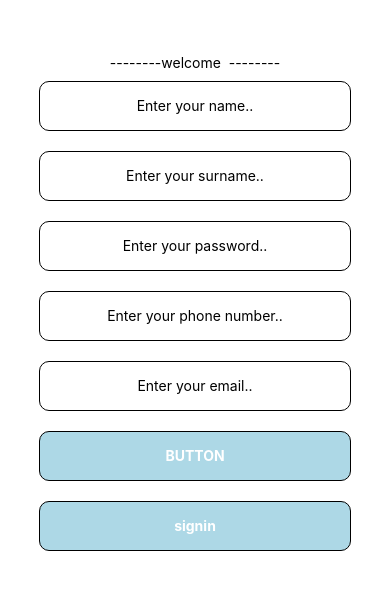
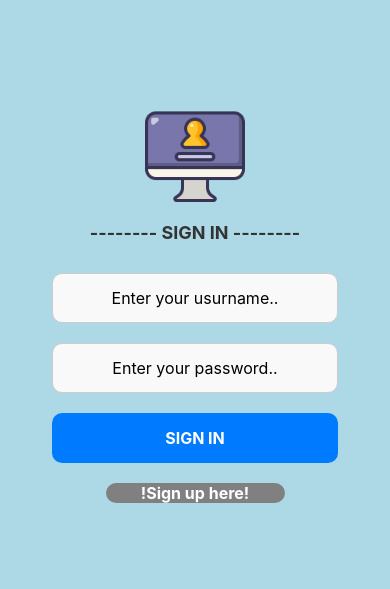
Before and after one commit to emirzaza/RectalCancerDiagnosisMobile, a React Native app: screen /giris in a window 390 px wide. Shown: the part 115-704 px from the top of the page. Built offline with nearby package versions, Linux system fonts and the light colour scheme.

Commit message:
ADD redux

```diff
--- a/App.js
+++ b/App.js
@@ -1,9 +1,13 @@
 import React from 'react'
 import Rootstack from './src/navigation/rootstack';
+import { Provider } from 'react-redux';
+import { store } from './src/redux/store';
 
 const App = () => {
   return (
-    <Rootstack></Rootstack>
+    <Provider store={store}>
+      <Rootstack></Rootstack>
+    </Provider>
   )
 }
 
--- a/package.json
+++ b/package.json
@@ -11,12 +11,14 @@
   "dependencies": {
     "@react-navigation/native": "^7.0.14",
     "@react-navigation/native-stack": "^7.2.0",
+    "@reduxjs/toolkit": "^2.5.0",
     "expo": "~52.0.18",
     "expo-status-bar": "~2.0.0",
     "react": "18.3.1",
     "react-native": "0.76.5",
     "react-native-safe-area-context": "4.12.0",
-    "react-native-screens": "~4.4.0"
+    "react-native-screens": "~4.4.0",
+    "react-redux": "^9.2.0"
   },
   "devDependencies": {
     "@babel/core": "^7.20.0"
--- a/src/components/screens/accountCenter.js
+++ b/src/components/screens/accountCenter.js
@@ -1,14 +1,88 @@
-import { StyleSheet, Text, View } from 'react-native'
-import React from 'react'
+import React from 'react';
+import { StyleSheet, Text, View, TextInput, TouchableOpacity, ScrollView } from 'react-native';
 
-const accountCenter = () => {
+const AccountCenter = () => {
   return (
-    <View>
-      <Text>accountCenter</Text>
-    </View>
-  )
-}
+    <ScrollView contentContainerStyle={styles.container}>
+      <View style={styles.formWrapper}>
+        <Text style={styles.heading}>Account Center</Text>
 
-export default accountCenter
+        <Text style={styles.label}>Name:</Text>
+        <TextInput style={styles.input} placeholder="Enter your name" />
 
-const styles = StyleSheet.create({})
+        <Text style={styles.label}>Surname:</Text>
+        <TextInput style={styles.input} placeholder="Enter your surname" />
+
+        <Text style={styles.label}>Username:</Text>
+        <TextInput style={styles.input} placeholder="Enter your username" />
+
+        <Text style={styles.label}>Password:</Text>
+        <TextInput style={styles.input} placeholder="Enter your password" secureTextEntry={true} />
+
+        <Text style={styles.label}>E-mail:</Text>
+        <TextInput style={styles.input} placeholder="Enter your email" keyboardType="email-address" />
+
+        <TouchableOpacity style={styles.button}>
+          <Text style={styles.buttonText}>UPDATE</Text>
+        </TouchableOpacity>
+      </View>
+    </ScrollView>
+  );
+};
+
+export default AccountCenter;
+
+const styles = StyleSheet.create({
+  container: {
+    flexGrow: 1,
+    justifyContent: 'center',
+    alignItems: 'center',
+    backgroundColor: '#e6f7ff',
+    padding: 16,
+  },
+  formWrapper: {
+    width: '100%',
+    maxWidth: 400,
+    padding: 20,
+    backgroundColor: '#ffffff',
+    borderRadius: 10,
+    borderWidth: 1,
+    borderColor: '#d9e9f3',
+    boxShadow: '0px 4px 8px rgba(0, 0, 0, 0.1)',
+  },
+  heading: {
+    fontSize: 24,
+    fontWeight: 'bold',
+    color: '#007bff',
+    textAlign: 'center',
+    marginBottom: 20,
+  },
+  label: {
+    fontSize: 16,
+    fontWeight: 'bold',
+    color: '#0056b3',
+    marginBottom: 5,
+  },
+  input: {
+    width: '100%',
+    padding: 12,
+    marginBottom: 15,
+    borderWidth: 1,
+    borderColor: '#cce4f6',
+    borderRadius: 5,
+    fontSize: 14,
+    backgroundColor: '#f9fcff',
+  },
+  button: {
+    backgroundColor: '#007bff',
+    padding: 12,
+    borderRadius: 5,
+    alignItems: 'center',
+    marginTop: 10,
+  },
+  buttonText: {
+    color: '#fff',
+    fontSize: 16,
+    fontWeight: 'bold',
+  },
+});
--- a/src/components/screens/history.js
+++ b/src/components/screens/history.js
@@ -1,14 +1,93 @@
-import { StyleSheet, Text, View } from 'react-native'
-import React from 'react'
+import React from 'react';
+import { StyleSheet, Text, View, FlatList } from 'react-native';
 
-const history = () => {
+const History = ({ data }) => {
+  const renderItem = ({ item }) => (
+    <View style={styles.row}>
+      <Text style={styles.cell}>{item.UserID}</Text>
+      <Text style={styles.cell}>{item.Username}</Text>
+      <Text style={styles.cell}>{item.Email}</Text>
+      <Text style={styles.cell}>{item.Name}</Text>
+    </View>
+  );
+
   return (
-    <View>
-      <Text>history</Text>
+    <View style={styles.container}>
+      <Text style={styles.heading}>Previous Results</Text>
+      <View style={styles.tableHeader}>
+        <Text style={styles.headerCell}>ID</Text>
+        <Text style={styles.headerCell}>Name</Text>
+        <Text style={styles.headerCell}>Description</Text>
+        <Text style={styles.headerCell}>Result</Text>
+      </View>
+      {data && data.length > 0 ? (
+        <FlatList
+          data={data}
+          renderItem={renderItem}
+          keyExtractor={(item) => item.UserID.toString()}
+        />
+      ) : (
+        <Text style={styles.noData}>No data available</Text>
+      )}
     </View>
-  )
-}
+  );
+};
 
-export default history
+export default History;
 
-const styles = StyleSheet.create({})
+const styles = StyleSheet.create({
+  container: {
+    flex: 1,
+    backgroundColor: '#e6f7ff',
+    padding: 16,
+    justifyContent: 'center',
+    alignItems: 'center',
+  },
+  heading: {
+    fontSize: 24,
+    fontWeight: 'bold',
+    color: '#007bff',
+    marginBottom: 20,
+  },
+  tableHeader: {
+    flexDirection: 'row',
+    width: '90%',
+    maxWidth: 1000,
+    backgroundColor: '#d9e9f3',
+    borderRadius: 10,
+    padding: 10,
+    marginBottom: 10,
+  },
+  headerCell: {
+    flex: 1,
+    fontWeight: 'bold',
+    color: '#0056b3',
+    fontSize: 16,
+    textAlign: 'left',
+  },
+  row: {
+    flexDirection: 'row',
+    width: '90%',
+    maxWidth: 1000,
+    backgroundColor: '#ffffff',
+    borderRadius: 10,
+    padding: 10,
+    marginBottom: 5,
+    shadowColor: '#000',
+    shadowOpacity: 0.1,
+    shadowRadius: 4,
+    elevation: 2,
+  },
+  cell: {
+    flex: 1,
+    fontSize: 14,
+    textAlign: 'left',
+  },
+  noData: {
+    fontSize: 16,
+    fontStyle: 'italic',
+    color: '#999',
+    marginTop: 20,
+    textAlign: 'center',
+  },
+});
--- a/src/components/screens/login.js
+++ b/src/components/screens/login.js
@@ -1,118 +1,118 @@
 import { StatusBar } from 'expo-status-bar';
-import { use, useState } from 'react';
-import { StyleSheet, Text, View, TextInput,Pressable, Image } from 'react-native';
+import { useState } from 'react';
+import { StyleSheet, Text, View, TextInput, Pressable, Image } from 'react-native';
 import Loading from '../../components/loading';
+import { useSelector, useDispatch } from 'react-redux';
+import { setUsername, setPassword, setIsLoading, setLogin } from '../../redux/userSlice';
 
 
-const login = ({navigation}) =>  {
+const Login = ({ navigation }) => {
 
-const [name, setname] = useState("")
-const [surname, setSurname] = useState("")
-const [result, setResult] = useState("")
-const [isloading, setIsloading] = useState(false)
+    const {username, password, isLoading }= useSelector((state)=> state.user)
+
+    console.log(username, password, isLoading)
+
+    const dispatch = useDispatch()
 
   return (
     <View style={styles.container}>
+      <Image
+        source={require("../../../assets/images/signin_img.png")}
+        style={styles.photo}
+      />
+      <Text style={styles.welcomeText}>-------- SIGN IN --------</Text>
 
-      <Image
-      source={require("../../../assets/images/signin_img.png")}
-      style={styles.foto}
-      />
-      <Text>--------welcome {result} --------</Text>
 
       <TextInput
-      placeholder='Enter your name..'
-      style={styles.input}
-      onChangeText={setname}
+        placeholder="Enter your usurname.."
+        style={styles.input}
+        onChangeText={(uname)=>dispatch(setUsername(uname))}
       />
       <TextInput
-      placeholder='Enter your surname..'
-      style={styles.input}
-      onChangeText={setSurname}
-      />
-      <TextInput
-      placeholder='Enter your password..'
-      style={styles.input}
-      secureTextEntry={true}
-
-      />
-      <TextInput
-      placeholder='Enter your phone number..'
-      style={styles.input}
-      keyboardType='numeric'
-      />
-      <TextInput
-      placeholder='Enter your email..'
-      style={styles.input}
-      inputMode='email'
-
+        placeholder="Enter your password.."
+        style={styles.input}
+        onChangeText={(text)=>dispatch(setPassword(text))}
+        secureTextEntry={true}
       />
 
-      <Pressable style={({pressed})=>[{
-        backgroundColor: pressed ? "gray" : "lightblue"
-      },
-      styles.Buton]}
-      onPress={()=> setIsloading(true)}>
 
-        <Text style={styles.butontext} >BUTTON</Text>
+      <Pressable
+        style={({ pressed }) => [
+          { backgroundColor: pressed ? "gray" : "#007bff" },
+          styles.button,
+        ]}
+        onPress={()=>dispatch(setLogin(true))}
+      >
+        <Text style={styles.buttonText}>SIGN IN</Text>
       </Pressable>
 
-      <Pressable style={({pressed})=>[{
-        backgroundColor: pressed ? "gray" : "lightblue"
-      },
-      styles.Buton]}
-      onPress={()=> navigation.navigate('kayit')}>
-
-        <Text style={styles.butontext} >signin</Text>
+      <Pressable
+        style={({ pressed }) => [
+          { backgroundColor: pressed ? "gray" : "#007bff" },
+          styles.button2,
+        ]}
+        onPress={() => navigation.navigate('kayit')}
+      >
+        <Text style={styles.buttonText}>!Sign up here!</Text>
       </Pressable>
 
+      {isLoading ? <Loading /> : null}
+    </View>
+  );
+};
 
-
-
-
-
-
-
-      {isloading ? <Loading></Loading> : null}
-
-    </View>
-
-  );
-}
-
-export default login;
+export default Login;
 
 const styles = StyleSheet.create({
   container: {
     flex: 1,
-    backgroundColor: '#fff',
+    backgroundColor: 'lightblue',
     alignItems: 'center',
     justifyContent: 'center',
+    padding: 16,
+  },
+  photo: {
+    height: 100,
+    width: 100,
+    marginBottom: 20,
+  },
+  welcomeText: {
+    fontSize: 18,
+    fontWeight: 'bold',
+    color: '#333',
+    marginBottom: 20,
   },
   input: {
-    borderWidth:1,
+    borderWidth: 1,
     width: '80%',
-    height:50,
-    borderRadius:10,
+    height: 50,
+    borderRadius: 10,
     textAlign: 'center',
-    marginVertical:10,
+    marginVertical: 10,
+    backgroundColor: '#f9f9f9',
+    borderColor: '#ccc',
+    fontSize: 16,
   },
-  Buton:{
-    borderWidth:1,
+  button: {
     width: '80%',
-    height:50,
-    borderRadius:10,
+    height: 50,
+    borderRadius: 10,
     justifyContent: 'center',
     alignItems: 'center',
-    marginVertical:10,
-
+    marginVertical: 10,
   },
-  butontext:{
-    color:"white",
-    fontWeight: "bold",
+  buttonText: {
+    color: 'white',
+    fontWeight: 'bold',
+    fontSize: 16,
   },
-  foto:{
-    height: "100",
-    width:"100",
-  }
+  button2: {
+    width: '50%',
+    height: 20,
+    borderRadius: 10,
+    justifyContent: 'center',
+    alignItems: 'center',
+    marginVertical: 10,
+    backgroundColor: 'grey',
+  },
 });
--- a/src/components/screens/mainpage.js
+++ b/src/components/screens/mainpage.js
@@ -1,14 +1,92 @@
-import { StyleSheet, Text, View } from 'react-native'
-import React from 'react'
+import React from 'react';
+import { StyleSheet, Text, View, TextInput, TouchableOpacity, ScrollView } from 'react-native';
 
-const mainpage = () => {
+const Mainpage = () => {
   return (
-    <View>
-      <Text>mainpage</Text>
-    </View>
-  )
-}
+    <ScrollView contentContainerStyle={styles.container}>
+      <View style={styles.formWrapper}>
+        <Text style={styles.heading}>Upload NII File</Text>
 
-export default mainpage
+        <Text style={styles.label}>Name your MRI:</Text>
+        <TextInput style={styles.input} placeholder="Enter MRI name" />
 
-const styles = StyleSheet.create({})
+        <Text style={styles.label}>Choose a NII File:</Text>
+        <TouchableOpacity style={styles.fileInputButton}>
+          <Text style={styles.fileInputButtonText}>Choose File</Text>
+        </TouchableOpacity>
+
+        <TouchableOpacity style={styles.button}>
+          <Text style={styles.buttonText}>Submit</Text>
+        </TouchableOpacity>
+      </View>
+    </ScrollView>
+  );
+};
+
+export default Mainpage;
+
+const styles = StyleSheet.create({
+  container: {
+    flexGrow: 1,
+    justifyContent: 'center',
+    alignItems: 'center',
+    backgroundColor: '#e6f7ff',
+    padding: 16,
+  },
+  formWrapper: {
+    width: '100%',
+    maxWidth: 400,
+    padding: 20,
+    backgroundColor: '#ffffff',
+    borderRadius: 10,
+    borderWidth: 1,
+    borderColor: '#d9e9f3',
+    boxShadow: '0 4px 8px rgba(0, 0, 0, 0.1)',
+  },
+  heading: {
+    fontSize: 20,
+    fontWeight: 'bold',
+    color: '#007bff',
+    textAlign: 'center',
+    marginBottom: 20,
+  },
+  label: {
+    fontSize: 16,
+    fontWeight: 'bold',
+    color: '#0056b3',
+    marginBottom: 5,
+  },
+  input: {
+    width: '100%',
+    padding: 10,
+    marginBottom: 15,
+    borderWidth: 1,
+    borderColor: '#cce4f6',
+    borderRadius: 5,
+    fontSize: 14,
+    backgroundColor: '#f9fcff',
+  },
+  fileInputButton: {
+    backgroundColor: '#007bff',
+    padding: 10,
+    borderRadius: 5,
+    alignItems: 'center',
+    marginBottom: 15,
+  },
+  fileInputButtonText: {
+    color: '#fff',
+    fontSize: 14,
+    fontWeight: 'bold',
+  },
+  button: {
+    backgroundColor: '#007bff',
+    padding: 12,
+    borderRadius: 5,
+    alignItems: 'center',
+  },
+  buttonText: {
+    color: '#fff',
+    fontSize: 16,
+    fontWeight: 'bold',
+  },
+});
--- a/src/components/screens/signup.js
+++ b/src/components/screens/signup.js
@@ -1,14 +1,94 @@
-import { StyleSheet, Text, View } from 'react-native'
-import React from 'react'
+import React from 'react';
+import { StyleSheet, Text, View, TextInput, Pressable, Image, ScrollView } from 'react-native';
 
-const signup = () => {
+const Signup = () => {
   return (
-    <View>
-      <Text>signup</Text>
-    </View>
-  )
-}
+    <ScrollView contentContainerStyle={styles.container}>
+      <Image
+        source={require("../../../assets/images/signup_img.png")}
+        style={styles.photo}
+      />
+      <Text style={styles.welcomeText}>-------- SIGN UP --------</Text>
 
-export default signup
+      <TextInput
+        placeholder="Enter your name.."
+        style={styles.input}
+      />
+      <TextInput
+        placeholder="Enter your surname.."
+        style={styles.input}
+      />
+      <TextInput
+        placeholder="Enter your username.."
+        style={styles.input}
+      />
+      <TextInput
+        placeholder="Enter your password.."
+        style={styles.input}
+        secureTextEntry={true}
+      />
+      <TextInput
+        placeholder="Enter your email.."
+        style={styles.input}
+        keyboardType="email-address"
+      />
 
-const styles = StyleSheet.create({})
+      <Pressable
+        style={({ pressed }) => [
+          { backgroundColor: pressed ? "gray" : "#007bff" },
+          styles.button,
+        ]}
+      >
+        <Text style={styles.buttonText}>Sign Up</Text>
+      </Pressable>
+
+    </ScrollView>
+  );
+};
+
+export default Signup;
+
+const styles = StyleSheet.create({
+  container: {
+    flexGrow: 1,
+    justifyContent: 'center',
+    alignItems: 'center',
+    backgroundColor: 'lightblue',
+    padding: 16,
+  },
+  photo: {
+    height: 100,
+    width: 100,
+    marginBottom: 20,
+  },
+  welcomeText: {
+    fontSize: 18,
+    fontWeight: 'bold',
+    color: '#333',
+    marginBottom: 20,
+  },
+  input: {
+    borderWidth: 1,
+    width: '80%',
+    height: 50,
+    borderRadius: 10,
+    textAlign: 'center',
+    marginVertical: 10,
+    backgroundColor: '#f9f9f9',
+    borderColor: '#ccc',
+    fontSize: 16,
+  },
+  button: {
+    width: '80%',
+    height: 50,
+    borderRadius: 10,
+    justifyContent: 'center',
+    alignItems: 'center',
+    marginVertical: 10,
+  },
+  buttonText: {
+    color: 'white',
+    fontWeight: 'bold',
+    fontSize: 16,
+  },
+});
--- a/src/navigation/rootstack.js
+++ b/src/navigation/rootstack.js
@@ -2,11 +2,12 @@ import React from 'react'
 import { NavigationContainer } from '@react-navigation/native';
 import AuthStack from './authStack';
 import UserStack from './userStack';
-
+import { setLogin } from '../redux/userSlice';
+import { useSelector } from 'react-redux';
 
 const rootstack = () => {
 
-    const isAuth = false
+  const {isAuth }= useSelector((state)=> state.user)
 
   return (
     <NavigationContainer>
--- /dev/null
+++ b/src/redux/userSlice.js
@@ -0,0 +1,36 @@
+import { createSlice } from '@reduxjs/toolkit'
+
+const initialState = {
+
+    username:null,
+    password:null,
+    isLoading:false,
+    isAuth: false,
+}
+
+export const userSlice = createSlice({
+  name: 'user',
+  initialState,
+  reducers: {
+    setUsername: (state, action) => {
+        state.username= action.payload
+      },
+
+    setPassword: (state, action) => {
+        state.password= action.payload
+      },
+    setIsLoading: (state, action) => {
+        state.isLoading= action.payload
+      },
+    setLogin: (state) => {
+
+        state.isAuth= true
+    },
+
+  },
+})
+
+
+export const { setUsername, setPassword, setIsLoading, setLogin } = userSlice.actions
+
+export default userSlice.reducer
```
Also changed, not shown: src/navigation/userStack.js (+5 -5 lines), src/redux/store.js (added, +10 -0 lines), 1 other file (tests, documents, lock files or other folders).
